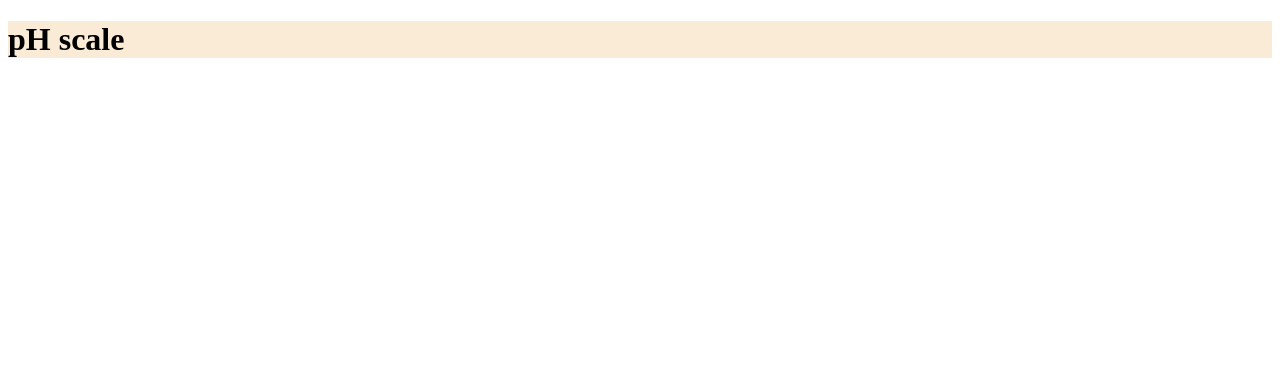
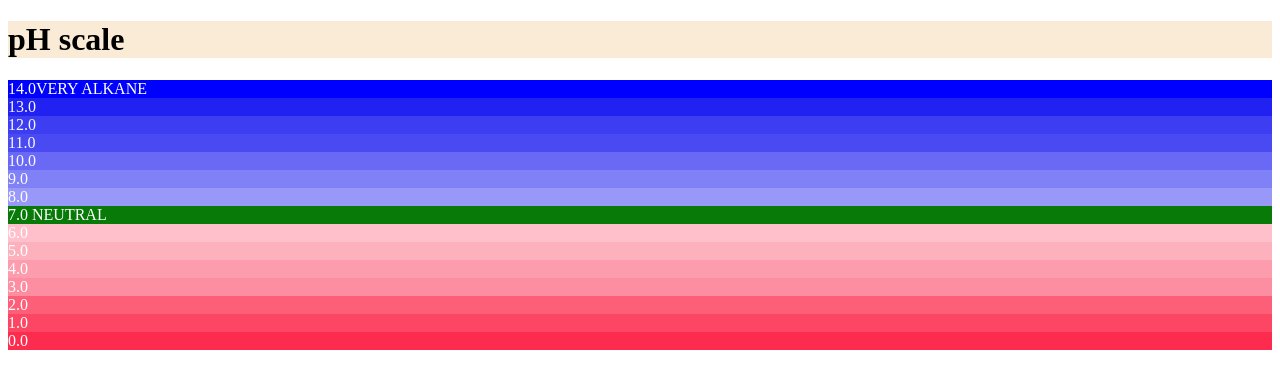
Before and after one commit to hassanmansoori37/ph-scale, a plain HTML site: page index.html in a window 1280 px wide. Drawn offline with Linux system fonts and the light colour scheme.

Commit message:
div added

```diff
--- a/index.html
+++ b/index.html
@@ -8,5 +8,50 @@
 </head>
 <body>
     <h1> pH scale</h1>
+    <div id="head">
+        14.0VERY ALKANE
+    </div>
+    <div id="head-one">
+        13.0
+    </div>
+    <div id="head-two">
+        12.0
+    </div>
+    <div id="head-three">
+        11.0
+    </div>
+    <div id="head-four">
+        10.0
+    </div>
+    <div id="head-five">
+        9.0
+    </div>
+    <div id="head-six">
+        8.0
+    </div>
+    <div id="head-seven">
+        7.0 NEUTRAL
+    </div>
+    <div id="head-eight">
+        6.0
+    </div>
+    <div id="head-nine">
+        5.0
+    </div>
+    <div id="head-ten">
+        4.0
+    </div>
+    <div id="head-eleven">
+        3.0
+    </div>
+    <div id="head-tewelve">
+        2.0
+    </div>
+    <div id="head-thirteen">
+        1.0
+    </div>
+    <div id="head-fourteen">
+        0.0
+    </div>
 </body>
 </html>
--- a/style.css
+++ b/style.css
@@ -2,3 +2,69 @@ h1{
     background-color: rgb(250, 235, 215);
     color: rgb(0, 0, 0);
 }
+#head{
+    background-color: rgb(0, 0, 255);
+
+    color: rgb(255, 255, 255);
+
+}
+#head{
+    opacity: 1;
+}
+
+#head-one{
+    background-color: rgba(18, 18, 240, 0.932);
+    color: rgba(255, 255, 255, 0.959);
+}
+#head-two{
+    background-color: rgba(18, 18, 240, 0.815);
+    color: rgba(255, 255, 255, 0.959);
+}
+#head-three{
+    background-color: rgba(18, 18, 240, 0.76);
+    color: rgba(255, 255, 255, 0.959);
+}
+#head-four{
+    background-color: rgba(18, 18, 240, 0.63);
+    color: rgba(255, 255, 255, 0.959);
+}
+#head-five{
+    background-color: rgba(18, 18, 240, 0.534);
+    color: rgba(255, 255, 255, 0.959);
+}
+#head-six{
+    background-color: rgba(18, 18, 240, 0.432);
+    color: rgba(255, 255, 255, 0.959);
+}
+#head-seven{
+    background-color: rgb(7, 122, 7);
+    color: white;
+}
+#head-eight{
+    background-color: rgb(255, 192, 203);
+    color: white;
+}
+#head-nine{
+    background-color: rgb(252, 177, 189);
+    color: white;
+}
+#head-ten{
+    background-color: rgb(252, 156, 172);
+    color: white;
+}
+#head-eleven{
+    background-color: rgb(253, 141, 160);
+    color: white;
+}
+#head-tewelve{
+    background-color: rgb(253, 94, 120);
+    color: white;
+}
+#head-thirteen{
+    background-color: rgb(253, 69, 100);
+    color: white;
+}
+#head-fourteen{
+    background-color: rgb(253, 43, 78);
+    color: white;
+}
```
